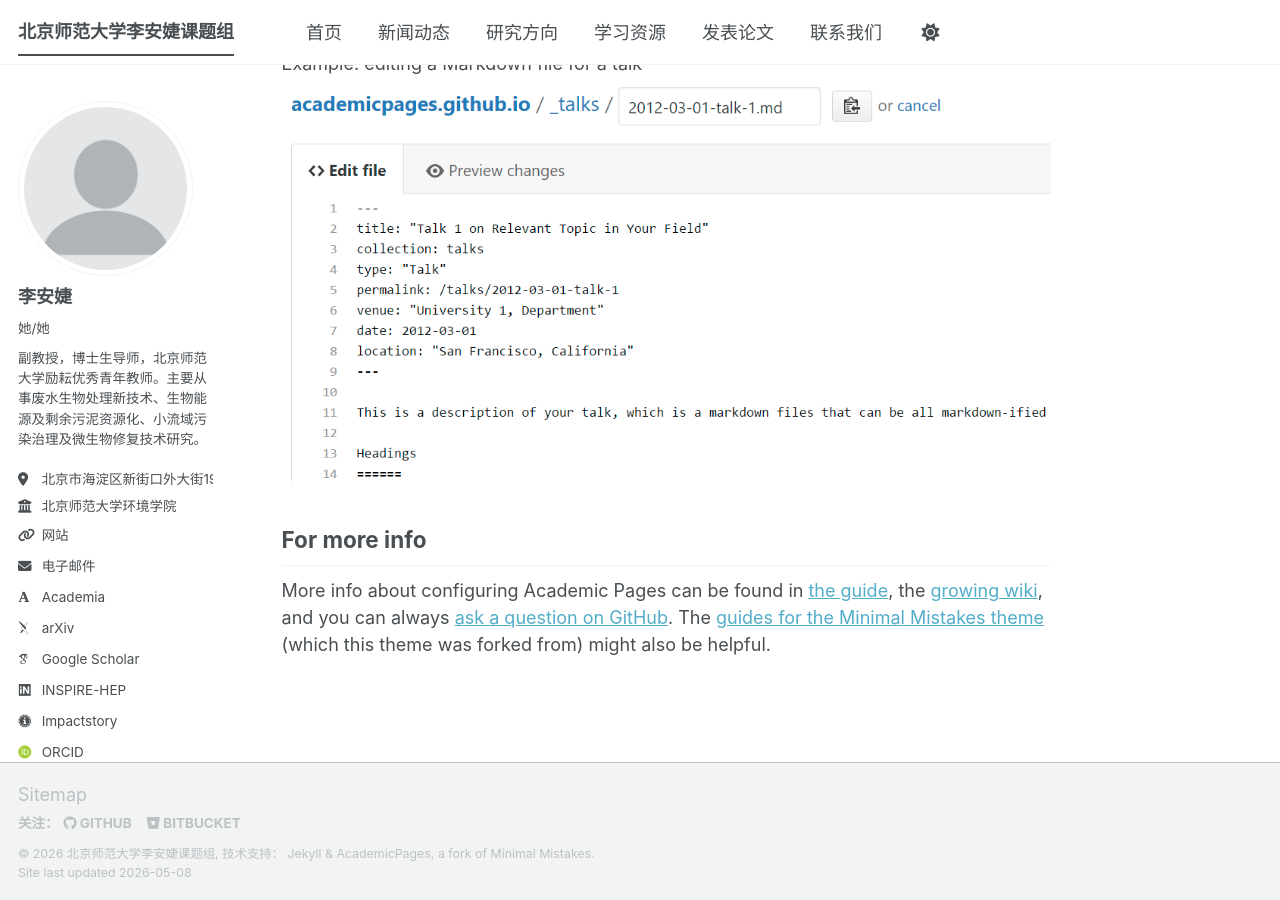
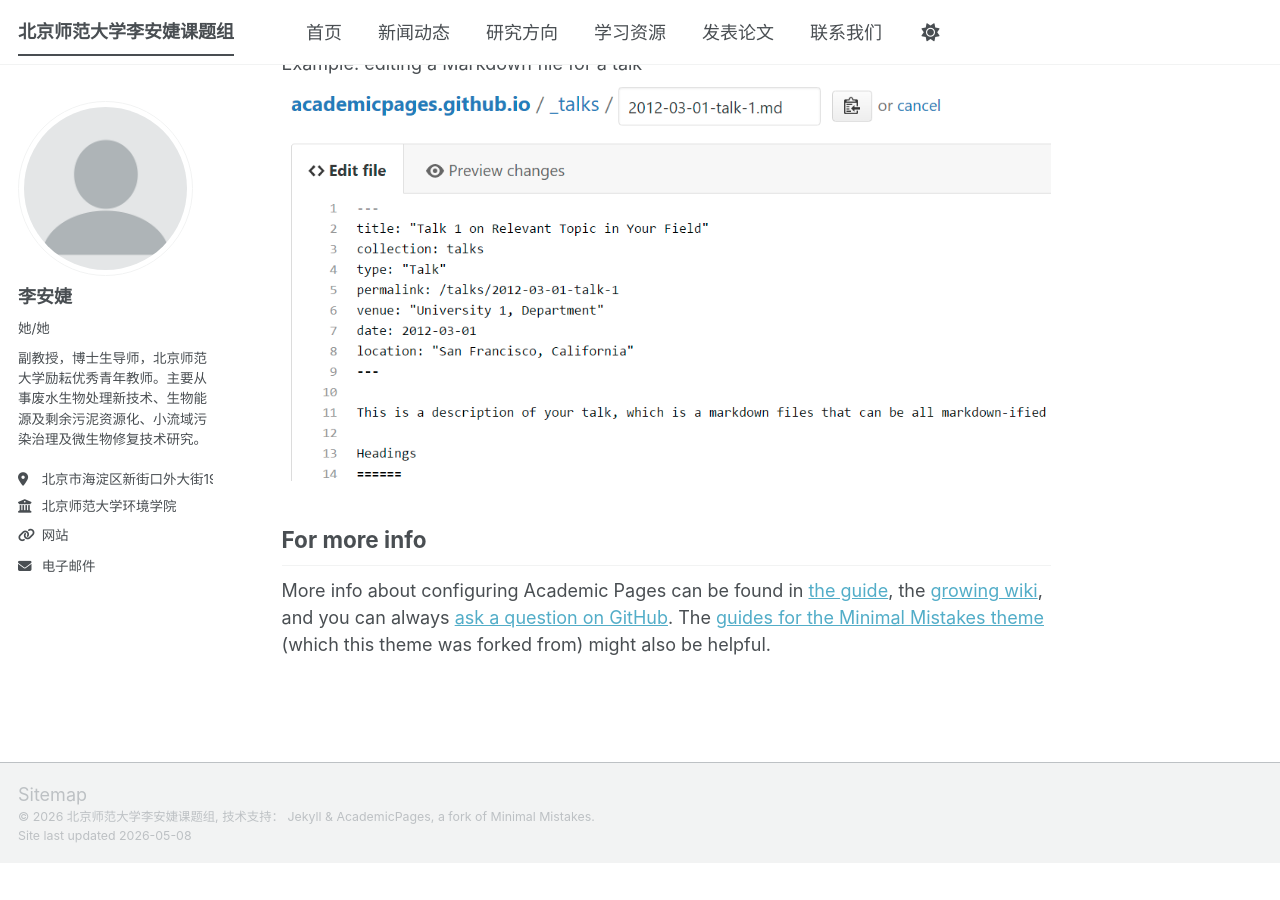
Before and after one commit to zhangwenqi111/zhangwenqi111.github.io, a Jekyll site: the page built from _pages/about.md, in a window 1280 px wide and 900 px high, scrolled down 2720 px. Built offline with Jekyll 4.4.1, drawn with Linux system fonts in a browser that asks for light colours; some web fonts are replaced; a script bundle is joined from its source files by our own code; library files that are not in the unit come from our copies; after the commit the page ends 3583 px from its top, so only the background shows below that; some of the changed lines change nothing that is shown.

Commit message:
Update _config.yml

```diff
--- a/_config.yml
+++ b/_config.yml
@@ -32,55 +32,6 @@ author:
   employer         : "北京师范大学环境学院"
   uri              : ""
   email            : "liaj@bnu.edu.cn" # 文档中的官方邮箱
-
-  # 学术网站（原无效链接已全部移除，有真实链接后自行添加）
-  academia         : ""
-  arxiv            : ""
-  googlescholar    : "" # 后续添加Google Scholar个人主页链接
-  inspire-hep      : ""
-  impactstory      : ""
-  orcid            : "" # 后续添加ORCID号
-  semantic         : ""
-  ssrn             : ""
-  pubmed           : ""
-  researchgate     : ""
-  scopus           : ""
-  zotero           : ""
-
-  # 代码仓库（不需要的全部留空）
-  bitbucket        : ""
-  codepen          : ""
-  dribbble         : ""
-  github           : "zhangwenqi111" # 你的GitHub用户名
-  kaggle           : ""
-  stackoverflow    : ""
-
-  # 社交媒体（学术网站不需要，全部留空）
-  artstation       : ""
-  bluesky          : ""
-  facebook         : ""
-  flickr           : ""
-  foursquare       : ""
-  goodreads        : ""
-  google_plus      : ""
-  keybase          : ""
-  instagram        : ""
-  lastfm           : ""
-  linkedin         : ""
-  mastodon         : ""
-  medium           : ""
-  pinterest        : ""
-  soundcloud       : ""
-  steam            : ""
-  telegram         : ""
-  tumblr           : ""
-  twitter          : ""
-  vine             : ""
-  weibo            : ""
-  wikipedia        : ""
-  xing             : ""
-  youtube          : ""
-  zhihu            : ""
 
 # ==============================================
 # 🟡 出版物分类（已根据你的文档调整）
```
